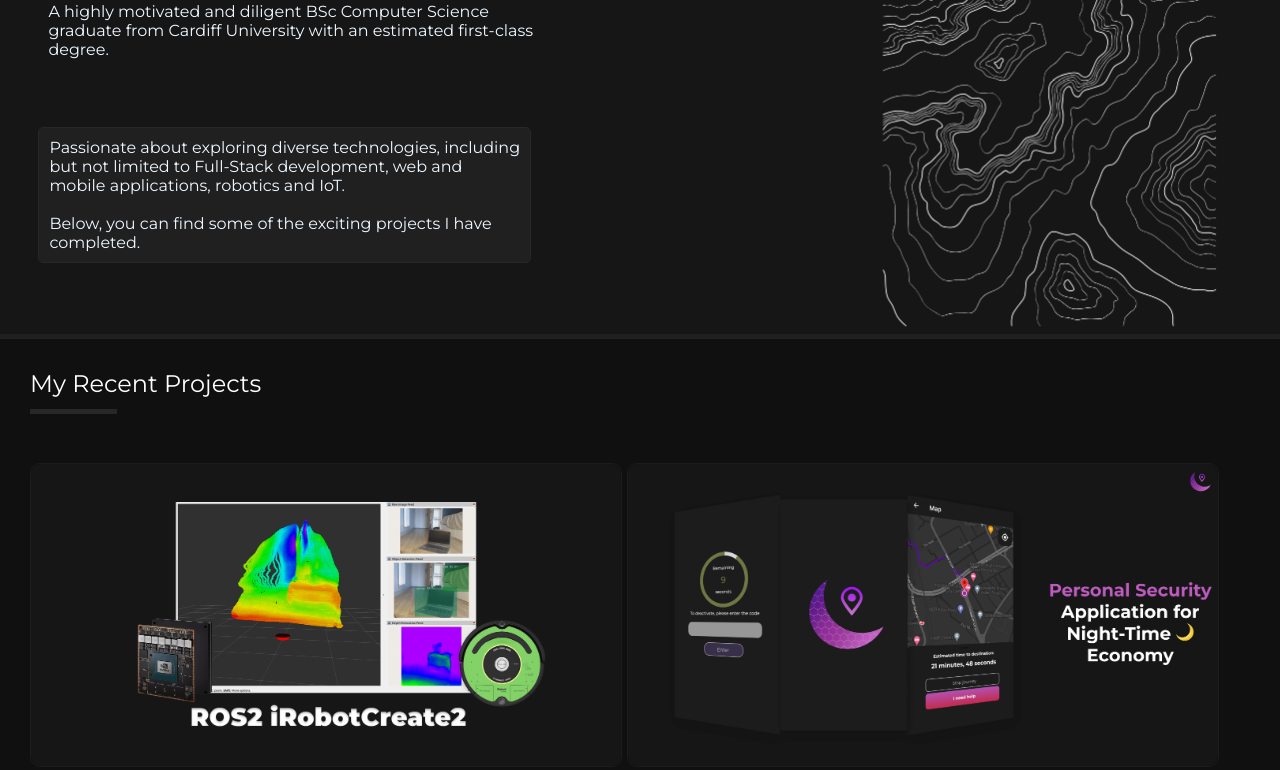
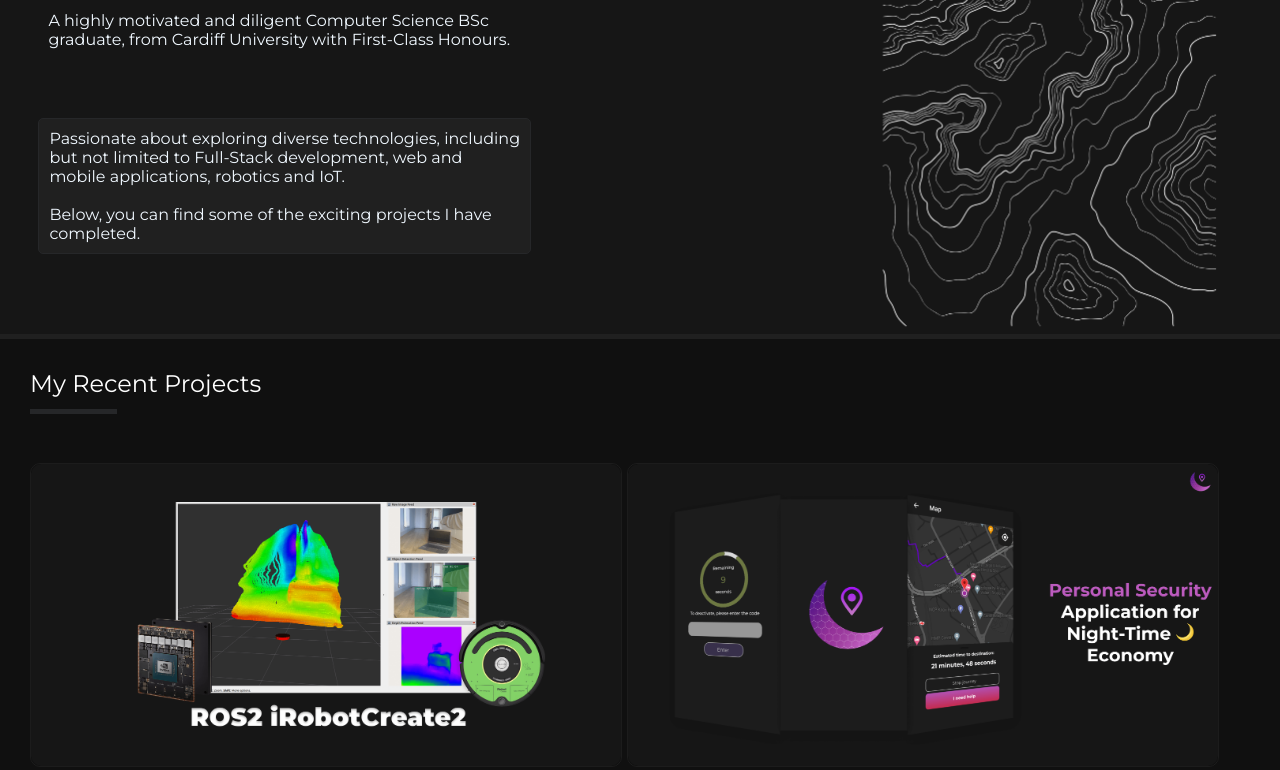
Before and after one commit to selimxsuha/selimsuha, a plain HTML site: page index.html in a window 1280 px wide. Shown: the part 178-948 px from the top of the page. Drawn offline with nearby package versions, Linux system fonts and the light colour scheme; no server answers.

Commit message:
Description Update

```diff
--- a/index.html
+++ b/index.html
@@ -40,8 +40,7 @@
                 <h2 style="color:#A5A5A5;">I'm</h2>
                 <h1>Selim S Celik</h1>
                 <hr>
-                <span>A highly motivated and diligent BSc Computer Science graduate from Cardiff University with an
-                    estimated first-class degree.</span>
+                <span>A highly motivated and diligent Computer Science BSc graduate, from Cardiff University with First-Class Honours.</span>
                 <br>
             </div>
             <div class="box1-info">
```
